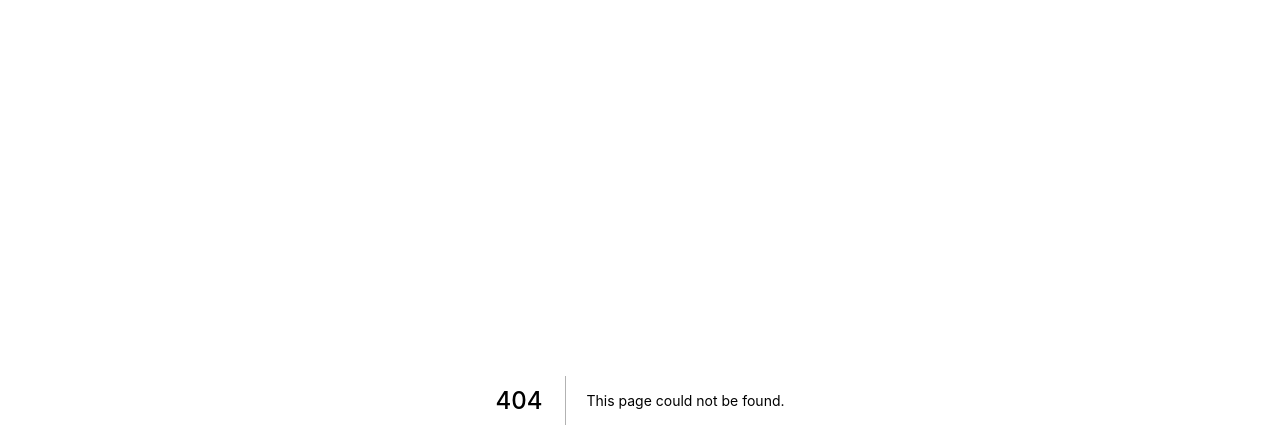
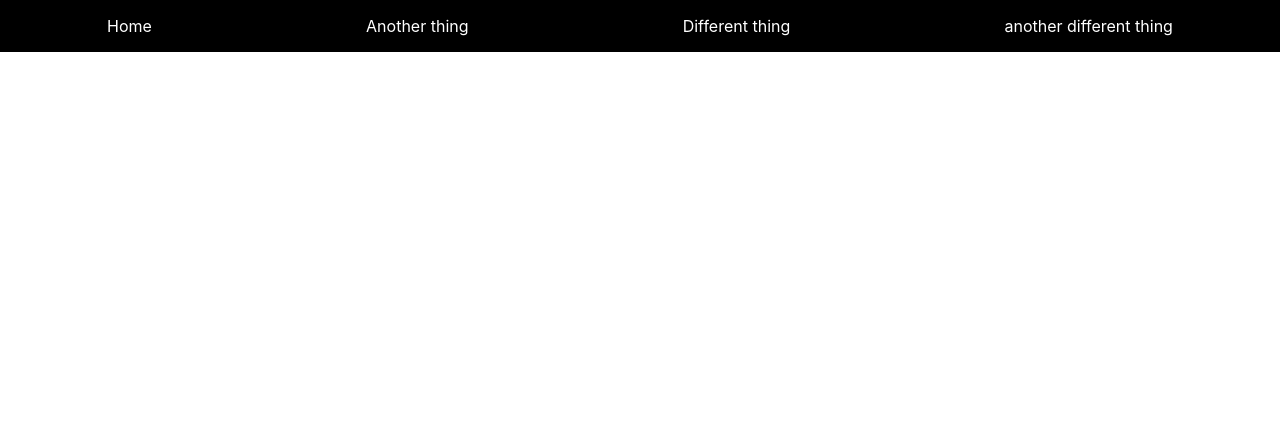
Before and after one commit to clovellbsc/next-app, a Next.js app: page /components/NavBar/NavBar in a window 1280 px wide. Before the commit this address had no page. Shown: the top 448 px of the page. Built offline with nearby package versions, Linux system fonts and the light colour scheme.

Commit message:
added layout and navbar

```diff
--- a/package.json
+++ b/package.json
@@ -11,12 +11,14 @@
   "dependencies": {
     "next": "12.2.5",
     "react": "18.2.0",
-    "react-dom": "18.2.0"
+    "react-dom": "18.2.0",
+    "styled-components": "^5.3.5"
   },
   "devDependencies": {
     "@types/node": "18.7.5",
     "@types/react": "18.0.17",
     "@types/react-dom": "18.0.6",
+    "@types/styled-components": "^5.1.26",
     "eslint": "8.22.0",
     "eslint-config-next": "12.2.5",
     "typescript": "4.7.4"
--- /dev/null
+++ b/pages/components/NavBar/NavBar.tsx
@@ -0,0 +1,25 @@
+import Link from "next/link";
+import { Style } from "./style/style";
+
+const NavBar = () => {
+  return (
+    <Style>
+      <p>
+        <Link href="/">Home</Link>
+      </p>
+      <p>
+        <Link href="/">Another thing</Link>
+      </p>
+
+      <p>
+        <Link href="/">Different thing</Link>
+      </p>
+
+      <p>
+        <Link href="/">another different thing</Link>
+      </p>
+    </Style>
+  );
+};
+
+export default NavBar;
--- /dev/null
+++ b/pages/components/NavBar/style/style.tsx
@@ -0,0 +1,10 @@
+import styled from "styled-components";
+
+export const Style = styled.div`
+  display: flex;
+  flex-direction: row;
+  justify-content: space-around;
+  background-color: black;
+  color: white;
+  width: 100vw;
+`;
--- a/pages/index.tsx
+++ b/pages/index.tsx
@@ -1,12 +1,12 @@
 import type { NextPage } from "next";
 import Link from "next/link";
-import styles from "../styles/Home.module.css";
+import Layout from "./components/layout/Layout";
 
 const Home: NextPage = () => {
   return (
-    <div className={styles.container}>
+    <Layout>
       <Link href="/posts/first-post">First Post</Link>
-    </div>
+    </Layout>
   );
 };
 
```
Also changed, not shown: pages/components/layout/Layout.tsx (added, +11 -0 lines), 1 other file (tests, documents, lock files or other folders).
